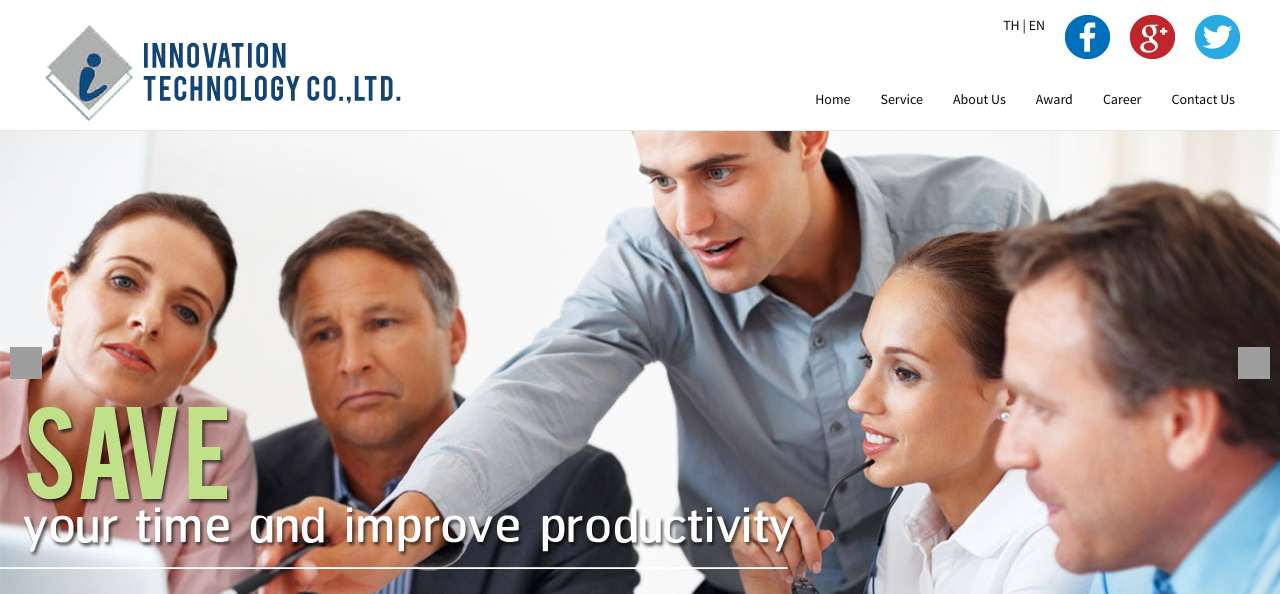
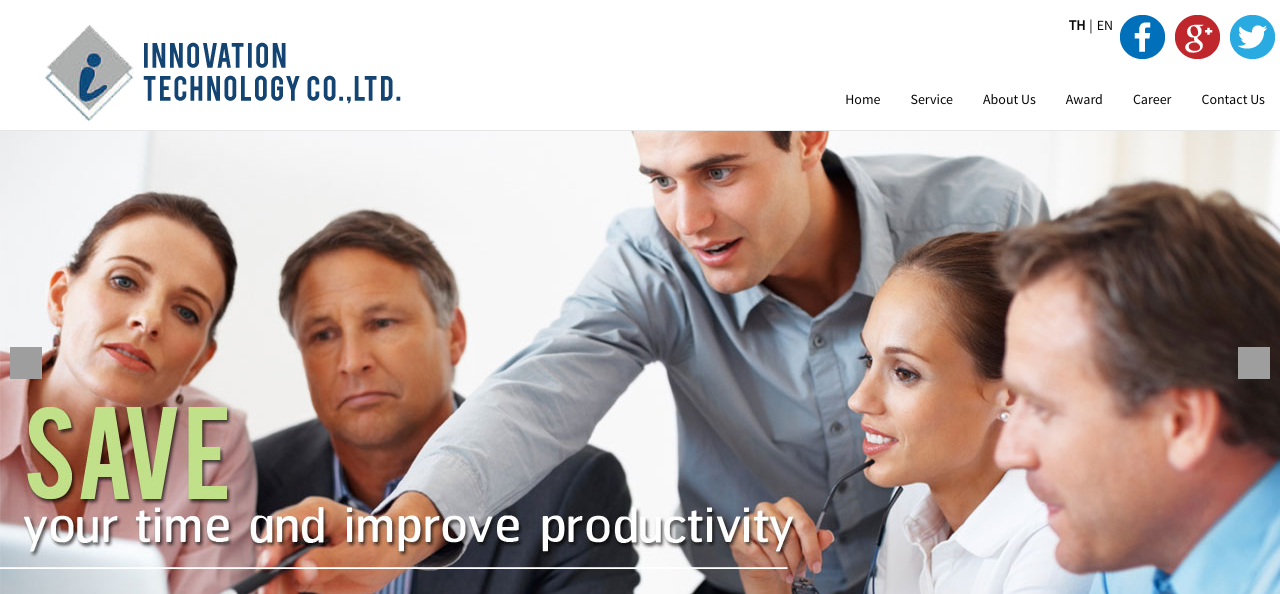
Before and after one commit to tostyle/webinno, a PHP site: page / in a window 1280 px wide. Shown: the top 594 px of the page. Run offline with PHP 8.4, Linux system fonts and the light colour scheme; grey boxes are pictures that could not be loaded.

Commit message:
fix tong comment

```diff
--- a/css/mainpage.css
+++ b/css/mainpage.css
@@ -44,6 +44,16 @@ p
 {
 	font-weight: bold;
 }
+.link-active
+{
+	color: #194570;
+	font-weight:bold
+}
+.social-nav >li>a.language-link
+{
+	padding-left: 2px;
+	padding-right: 2px;
+}
 .navbar{
 
     width: 1280px;
@@ -54,7 +64,7 @@ p
 .nav-container
 {
 	padding-left: 30px;
-	padding-right: 30px;
+
 }
 .navbar-header
 {
@@ -73,8 +83,8 @@ p
 }
 .social-nav >li>a
 {
-	padding-left: 10px;
-	padding-right: 10px;
+	padding-left: 5px;
+	padding-right: 5px;
 }
 .content
 {
@@ -257,6 +267,10 @@ about us
 	padding-top: 41px;
 	padding-left: 52px;
 }
+.aboutUs-detail > div
+{
+	margin-top: 15px;
+}
 .aboutUs-detail > h2
 {
 	font-weight: bold;
@@ -409,6 +423,7 @@ award
 {
 	padding-top: 14px;
 	margin-bottom: 24px;
+	  margin-right: -150px;
 }
 /*=================================================================================================================================
 career
--- a/templates/aboutUs.php
+++ b/templates/aboutUs.php
@@ -3,7 +3,7 @@
 </div><!--
 --><div class="aboutUs-detail">
 	<h2>ABOUT US</h2>
-	<p class="thai-font text-bold">INNO มีผู้เชี่ยวชาญที่มีประสบการณ์สูงในแต่ละสาขาทำให้สามารถออกแบบ
+	<p class="thai-font">INNO มีผู้เชี่ยวชาญที่มีประสบการณ์สูงในแต่ละสาขาทำให้สามารถออกแบบ
 	<br>กระบวนการ และนำเสนอแนวทางที่เหมาะสมเพื่อตอบสนอง ความต้องการ <br>และความพึงพอใจของลูกค้า</p>
 	<div>
 		<div>
--- a/templates/navigation.php
+++ b/templates/navigation.php
@@ -15,7 +15,9 @@
             <div class="collapse navbar-collapse" id="bs-example-navbar-collapse-1">
                 <div >
                      <ul class="nav navbar-nav social-nav">
-                        <li> <a href="#">TH | EN </a></li>
+                        <li> <a href="#" class="language-link link-active">TH</a></li>
+                        <li><a href="" class="language-link"> | </a>  </li>
+                        <li><a href="#" class="language-link">EN</a></li>
                          <li>
                             <a href="#"><img src="photo/head/icon-social-facebook.png" alt=""></a>
                         </li>
```
Also changed, not shown: photo/about-us/pic-about-us-en.jpg.
